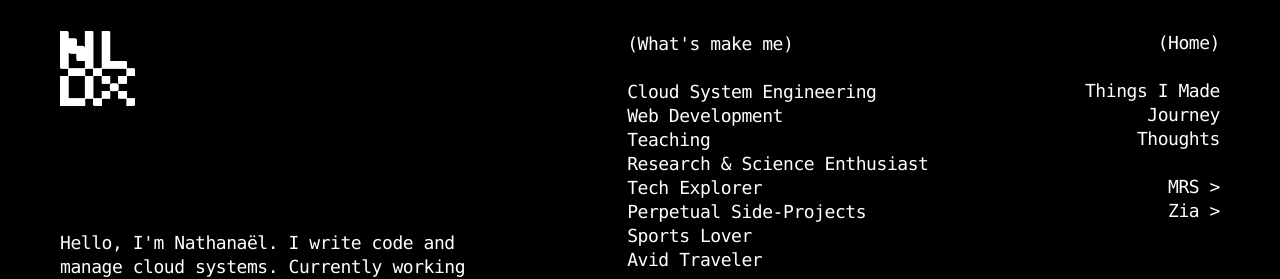
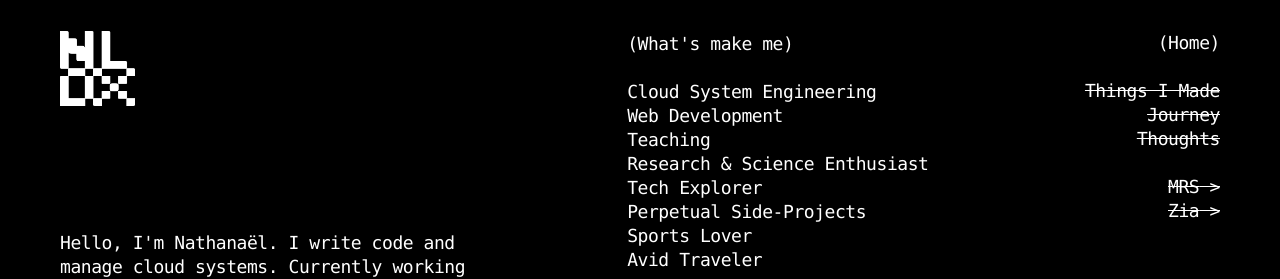
Before and after one commit to nderousseaux/portfolio, a Next.js app: page / in a window 1280 px wide. Shown: the top 279 px of the page. Built offline with nearby package versions, Linux system fonts and the light colour scheme.

Commit message:
✨ feat: add disabled links

```diff
--- a/src/components/Nav.tsx
+++ b/src/components/Nav.tsx
@@ -3,6 +3,7 @@ import { getNavItems, getExternalLinks } from '@/services/navigationService';
 import ScrambleLink from '@/components/effects/ScrambleLink';
 import GlitchImage from '@/components/effects/GlitchImage';
 import { useEffect, useState } from 'react';
+import Link from 'next/link';
 
 export default function Nav() {
   const [navItems, setNavItems] = useState<any[]>([]);
@@ -15,6 +16,7 @@ export default function Nav() {
 
   return (
     <nav className="w-full flex justify-between items-start">
+      <Link href="/">
         <GlitchImage
           src="/logo.png"
           alt="Logo"
@@ -26,19 +28,20 @@ export default function Nav() {
             manualIntensity: 'subtle',
           }}
         />
+      </Link>
       <div className="text-end">
         <p>
-          <ScrambleLink href="#">(Home)</ScrambleLink>
+          <ScrambleLink href="/">(Home)</ScrambleLink>
         </p>
         <br />
         {navItems.map((item, index) => (
-          <p key={index}>
+          <p key={index} className={item.disabled ? 'line-through' : ''}>
             <ScrambleLink href={item.href}>{item.label}</ScrambleLink>
           </p>
         ))}
         <br />
         {externalLinks.map((item, index) => (
-          <p key={index}>
+          <p key={index} className={item.disabled ? 'line-through' : ''}>
             <ScrambleLink href={item.href}>{item.label}</ScrambleLink> &gt;
           </p>
         ))}
--- a/src/data/navigation.ts
+++ b/src/data/navigation.ts
@@ -1,12 +1,12 @@
 import type { NavItem } from '@/types';
 
 export const navItems: NavItem[] = [
-  { label: 'Things I Made', href: '#' },
-  { label: 'Journey', href: '#' },
-  { label: 'Thoughts', href: '#' },
+  { label: 'Things I Made', href: '#', disabled: true },
+  { label: 'Journey', href: '#', disabled: true },
+  { label: 'Thoughts', href: '#', disabled: true },
 ];
 
 export const externalLinks: NavItem[] = [
-  { label: 'MRS', href: '#' },
-  { label: 'Zia', href: '#' },
+  { label: 'MRS', href: '#', disabled: true },
+  { label: 'Zia', href: '#', disabled: true },
 ];
--- a/src/types/index.ts
+++ b/src/types/index.ts
@@ -21,4 +21,5 @@ export interface SocialLink {
 export interface NavItem {
   label: string;
   href: string;
+  disabled?: boolean;
 }
```
Lines whose indentation alone changed are shown as unchanged.
